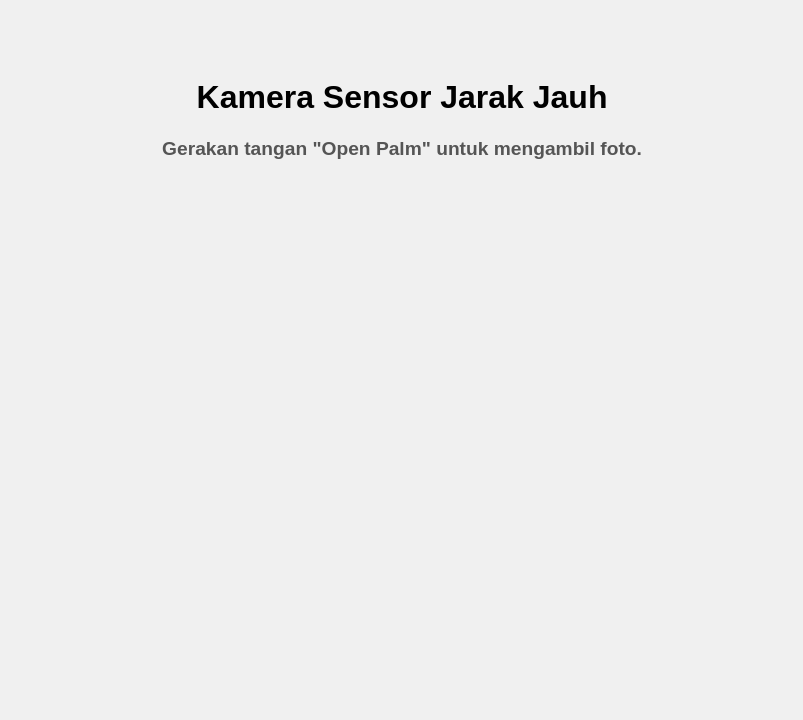
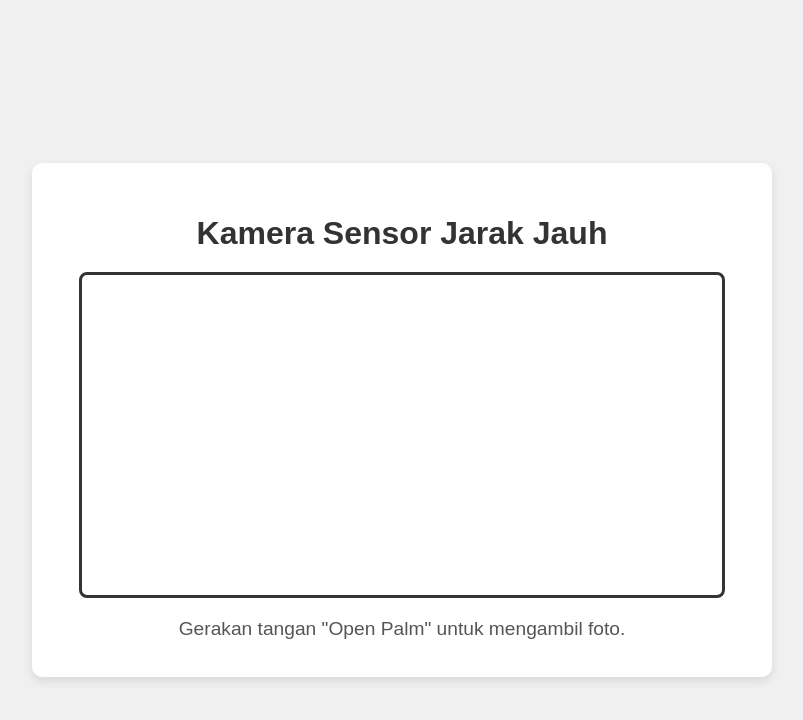
Before and after one commit to Ginra233/Hand-foto-sensor, a plain HTML site: page index.html in a window 1280 px wide. Shown: the whole page, without its empty margins (238-1041 px from the left). Drawn offline with Linux system fonts and the light colour scheme.

Commit message:
Update style.css

```diff
--- a/style.css
+++ b/style.css
@@ -1,51 +1,87 @@
 body {
     font-family: Arial, sans-serif;
+    background-color: #f0f0f0;
+    margin: 0;
+    padding: 20px;
+    display: flex;
+    justify-content: center;
+    align-items: center;
+    flex-direction: column;
+    min-height: 100vh;
+}
+
+.container {
     text-align: center;
-    background-color: #f0f0f0;
-    padding-top: 50px;
+    background: #fff;
+    padding: 30px;
+    border-radius: 10px;
+    box-shadow: 0 4px 10px rgba(0, 0, 0, 0.1);
+    width: 100%;
+    max-width: 680px;
 }
-#video-container {
-    width: 640px;
-    height: 480px;
-    margin: auto;
-    border: 2px solid #333;
-    background-color: #000;
+
+h1 {
+    color: #333;
+    margin-bottom: 20px;
+}
+
+#camera-view {
     position: relative;
+    width: 100%;
+    max-width: 640px;
+    margin: 0 auto;
+    border: 3px solid #333;
+    border-radius: 8px;
+    overflow: hidden;
 }
-#webcam-video {
+
+#webcam-video, #overlay-canvas {
     width: 100%;
-    height: 100%;
-    position: absolute;
-    top: 0;
-    left: 0;
+    height: auto;
+    display: block;
     transform: scaleX(-1);
 }
+
+#webcam-video {
+    position: relative;
+    z-index: 1;
+}
+
 #overlay-canvas {
     position: absolute;
     top: 0;
     left: 0;
-    z-index: 10;
-    transform: scaleX(-1);
+    z-index: 2;
 }
+
 #status {
     margin-top: 20px;
     font-size: 1.2em;
     color: #555;
+    min-height: 1.5em;
+}
+
+#captured-section {
+    margin-top: 30px;
+    display: flex;
+    flex-direction: column;
+    align-items: center;
+}
+
+#captured-image {
+    max-width: 100%;
+    height: auto;
+    border: 3px solid #555;
+    border-radius: 8px;
+}
+
+#download-link {
+    display: inline-block;
+    margin-top: 15px;
+    padding: 10px 20px;
+    background-color: #007BFF;
+    color: white;
+    text-decoration: none;
+    border-radius: 5px;
     font-weight: bold;
 }
-#captured-image-container {
-    margin-top: 30px;
-}
-#captured-image {
-    border: 2px solid #555;
-    margin-top: 10px;
-    max-width: 100%;
-    height: auto;
-}
-#download-link {
-    display: none;
-    margin-top: 10px;
-    text-decoration: none;
-    color: #007BFF;
-    font-weight: bold;
-}
```
